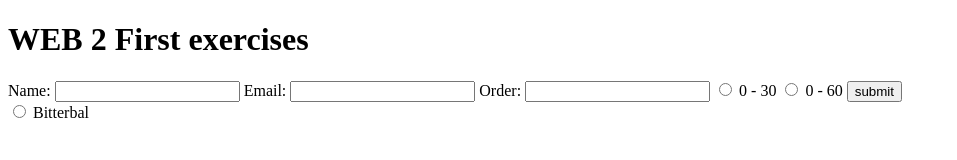
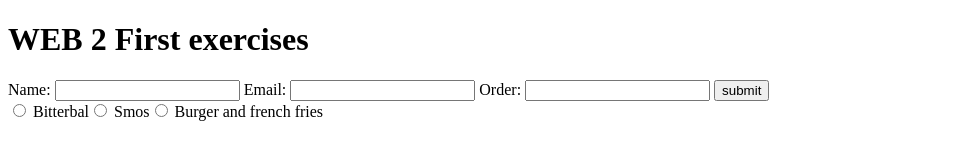
Before and after one commit to EHB-MCT/web2-exercises-DiepvensBent, a plain HTML site: page EX1/index.html in a window 1280 px wide. Shown: the whole page, without its empty margins (0-957 px from the left). Drawn offline with Linux system fonts and the light colour scheme.

Commit message:
6.2WIP Radio buttons made

```diff
--- a/EX1/index.html
+++ b/EX1/index.html
@@ -19,12 +19,6 @@
         <input type="text" name="email" id="emailInput">
         <label for="orderInput">Order:</label>
         <input type="text" id="orderInput">
-
-        <input type="radio" id="age1" name="age" value="30">
-        <label for="age1">0 - 30</label>
-        <input type="radio" id="age1" name="age" value="30">
-        <label for="age1">0 - 60</label>
-
         <input type="submit" value="submit" id="submitButton">
     </form>
     <div id="message"></div>
--- a/EX1/script.js
+++ b/EX1/script.js
@@ -16,13 +16,11 @@ window.onload = function () {
         name: 'Bitterbal',
         price: '5'
     });
-
-
     dishes.forEach(element => {
-        let radio = `<input type="radio" id="${element.id}">
+        let radio = `<input type="radio" id="${element.id}" name="options">
         <label for="${element.id}">${element.name}</label>`
         console.log(radio);
-        document.getElementById('message').innerHTML = radio;
+        document.getElementById('message').insertAdjacentHTML("afterend", radio);
 
     });
 
```
